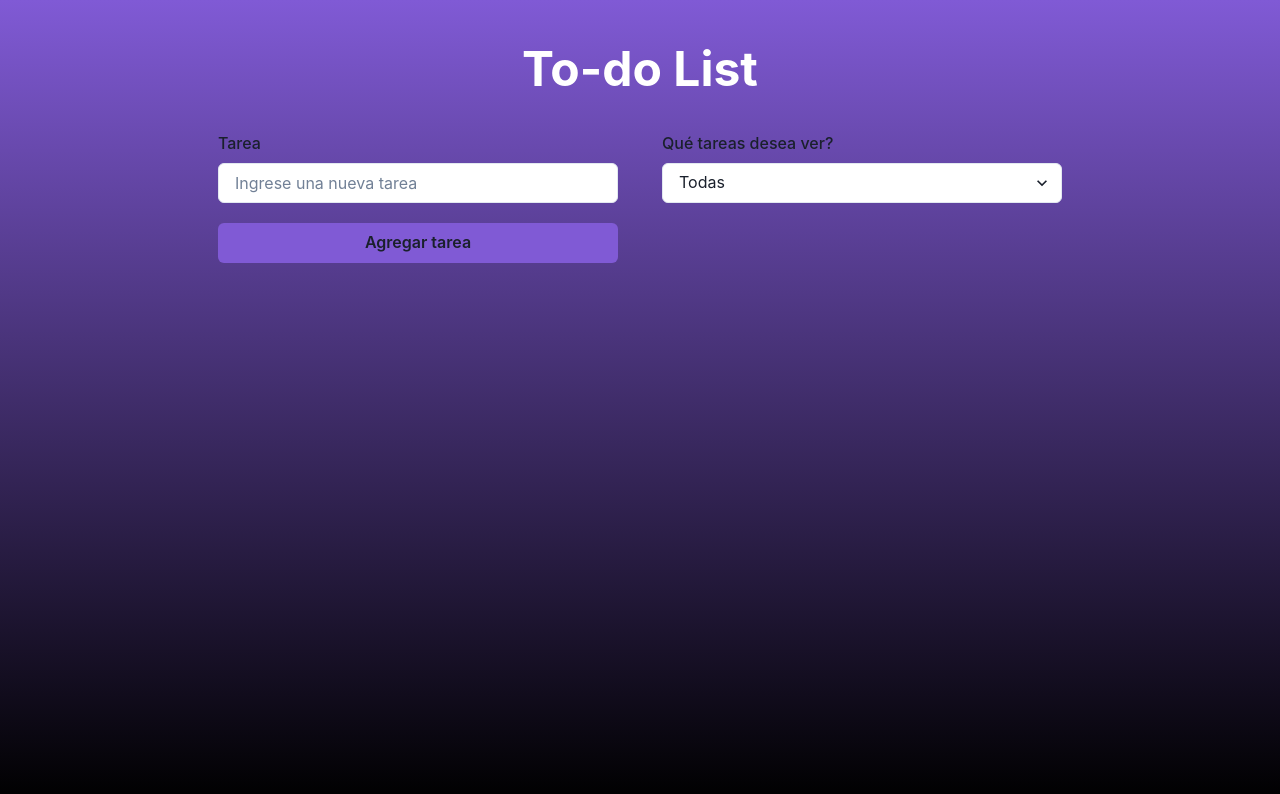
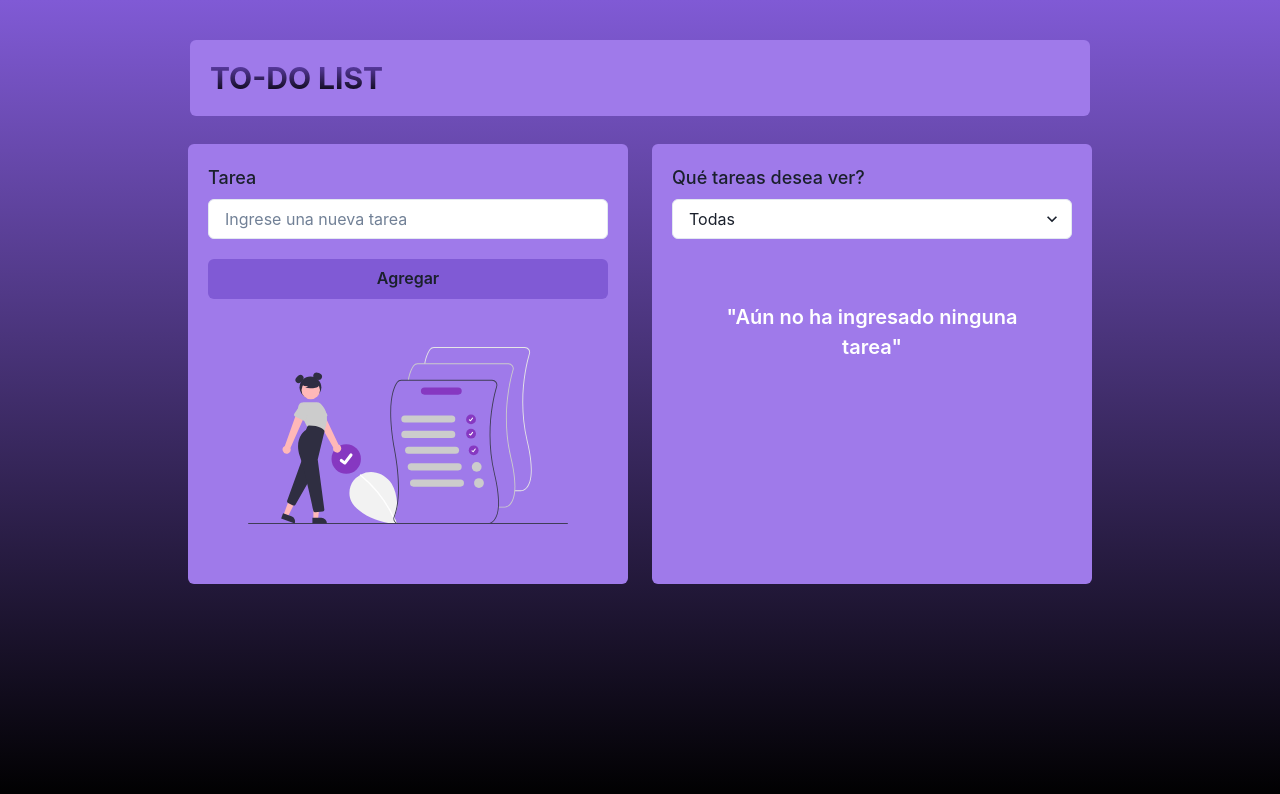
Before and after one commit to Silvana-Lima/TP-ToDoList, a React (Vite) app: page / in a window 1280 px wide. Shown: the top 794 px of the page. Built offline with nearby package versions, Linux system fonts and the light colour scheme.

Commit message:
modify styles

```diff
--- a/index.html
+++ b/index.html
@@ -2,7 +2,7 @@
 <html lang="en">
   <head>
     <meta charset="UTF-8" />
-    <link rel="icon" type="image/svg+xml" href="/vite.svg" />
+    <link rel="icon" type="image/svg+xml" href="https://cdn.ezjojoy.com/packages/todolist.scheduleplanner.dailyplanner.todo.reminders/icon_c98515.png" />
     <meta name="viewport" content="width=device-width, initial-scale=1.0" />
     <title>ToDoList</title>
   </head>
--- a/src/App.jsx
+++ b/src/App.jsx
@@ -1,4 +1,4 @@
-import { Heading, Stack, VStack } from '@chakra-ui/react'
+import { Box, Heading, HStack, Image, Stack, Text, VStack } from '@chakra-ui/react'
 import { useState } from 'react'
 import './App.css'
 import { InputTask } from './modules/InputTask'
@@ -20,16 +20,23 @@
       minHeight="100vh"
       bgGradient="linear(to-t, black, purple.500)"
     >
-      <Heading as="h1" fontSize="5xl" color="white" mt={10}>
-        To-do List
-      </Heading>
-
-      <Stack direction={["column", "column", "column", "row"]} spacing="24px" padding="15px">
-        <VStack p="10px">
+      <HStack mt={10} bg={"purple.400"} w={[340, 440, 440, 900]} borderRadius={"md"}>
+        <Heading as="h1" fontSize="3xl" color="purple.900" m={5}  bgGradient='linear(to-b, purple.600, black)' bgClip='text'>
+           TO-DO LIST
+        </Heading>
+      </HStack>
+      <Stack direction={["column", "column", "column", "row"]} spacing="24px" padding="20px" >
+        <VStack p="20px" bg={"purple.400"} borderRadius={"md"}>
           <InputTask tasks={tasks} setTasks={setTasks} setfilterTasks={setfilterTasks} />
+          <Box w={[300, 400]} p={10} >
+            <Image src='../public/imgAgenda.svg' alt="image to do list"/>
+          </Box>
         </VStack>
-        <VStack p="10px">
+        <VStack p="20px" bg={"purple.400"} borderRadius={"md"}>
           <SelectTasks tasks={tasks} setfilterTasks={setfilterTasks} />
+          { !tasks.length && <Box w={[300, 400]} p={10}>
+           <Text fontWeight={"semibold"} fontSize={"xl"} textAlign={"center"} color={"white"}> "Aún no ha ingresado ninguna tarea" </Text>
+          </Box>}
           <ListTasks tasks={tasks} setTasks={setTasks} filterTasks={filterTasks} setfilterTasks={setfilterTasks}/>
         </VStack>
       </Stack>
--- a/src/modules/InputTask.jsx
+++ b/src/modules/InputTask.jsx
@@ -3,7 +3,6 @@
 import { useState } from "react";
 import { setLocalStorage } from "../utils/localStorage";
 import { validateInput } from "../utils/validateInput";
-// import { ToastCreateTask } from "./ToastCreateTask";
 
 export const InputTask = ({tasks, setTasks, setfilterTasks} ) => {
 
@@ -42,7 +41,7 @@
 
 return (
           <FormControl display={"flex"} flexDirection={"column"} >
-            <FormLabel htmlFor="inputTask">Tarea</FormLabel>
+            <FormLabel htmlFor="inputTask" fontSize='lg'>Tarea</FormLabel>
             <Input
               type="text"
               id="inputTask"
@@ -63,7 +62,7 @@
               </Alert>
             )}
             <Button bg="purple.500" mt={5} type="submit" onClick={handleTasks}>
-              Agregar tarea
+              Agregar
             </Button>
           </FormControl>
 
--- a/src/modules/ListTasks.jsx
+++ b/src/modules/ListTasks.jsx
@@ -5,7 +5,7 @@
 
 export const ListTasks = ({tasks, setTasks, filterTasks, setfilterTasks} ) =>{
 
-     const handleCompleteTask = (id) => {
+     const completeTask = (id) => {
 
        setTasks(tasks.map((task) => {
          if (task.id === id) {
@@ -17,12 +17,11 @@
        setLocalStorage("task", tasks);
      };
 
-     const handleDeleteTask = (id) => {
-      const newTask = tasks.filter((task) => task.id !== id)
-       setTasks(newTask);
-       console.log(newTask)
-       setfilterTasks(newTask);
-       setLocalStorage("task", newTask);
+     const deleteTask = (id) => {
+      const newTasks = tasks.filter((task) => task.id !== id)
+       setTasks(newTasks);
+       setfilterTasks(newTasks);
+       setLocalStorage("task", newTasks);
      };
 
     return (
@@ -36,21 +35,20 @@
             alignItems={"center"}
             borderRadius={"md"}
             w={[300, 400]}
-            pl={1}
+            p={1}
           >
-            <Text as={task.complete && 's'} fontWeight={"semibold"} >{task.task}</Text>
+            <Text as={task.complete && 's'} fontWeight={"semibold"} overflow={"hidden"} >{task.task}</Text>
             <HStack>
               <IconButton
                 aria-label="Complete task"
                 colorScheme="purple"
-                borderRadius="none"
+                borderRadius={"md"}
                 variant={task.complete ? 'outline' : 'solid'}
                 id={task.id}
                 icon={<CheckIcon />}
-                onClick={()=> handleCompleteTask(task.id) }
-                m={"-2"}
+                onClick={()=> completeTask(task.id) }
               />
-              <ModalDelete id={task.id} handleDeleteTask={handleDeleteTask} />
+              <ModalDelete id={task.id} deleteTask={deleteTask} />
             </HStack>
           </ListItem>
         ))}
--- a/src/modules/ModalDelete.jsx
+++ b/src/modules/ModalDelete.jsx
@@ -12,7 +12,7 @@
   } from '@chakra-ui/react'
 import React from 'react'
 
-  export function ModalDelete({id, handleDeleteTask} ) {
+  export function ModalDelete({id, deleteTask} ) {
     const { isOpen, onOpen, onClose } = useDisclosure()
     const cancelRef = React.useRef()
 
@@ -21,7 +21,7 @@
         <IconButton
                 aria-label="Delete task"
                 colorScheme="gray"
-                borderRightRadius={"md"}
+                borderRadius={"md"}
                 icon={<DeleteIcon />}
                 onClick={onOpen}
               />
@@ -45,7 +45,7 @@
                 <Button ref={cancelRef} onClick={onClose}>
                   Cancelar
                 </Button>
-                <Button colorScheme='red' ml={3} id={id} value={id}  onClick={()=> handleDeleteTask(id) }>
+                <Button colorScheme='red' ml={3} id={id} value={id}  onClick={()=> deleteTask(id) }>
                   Eliminar
                 </Button>
               </AlertDialogFooter>
--- a/src/modules/SelectTasks.jsx
+++ b/src/modules/SelectTasks.jsx
@@ -27,7 +27,7 @@
     return (
 
           <FormControl mb={15}>
-            <FormLabel htmlFor="selectTasks">Qué tareas desea ver?</FormLabel>
+            <FormLabel htmlFor="selectTasks" fontSize='lg'>Qué tareas desea ver?</FormLabel>
             <Select id="selectTasks" bg={"white"} name="selectTasks" value={selectValue} onChange={(e)=>handleSelectValue(e)}  w={[300, 400]}>
               <option value="todas">Todas</option>
               <option value="completas">Completas</option>
```
Also changed, not shown: src/modules/ToastCreateTask.jsx (deleted, +0 -30 lines).
